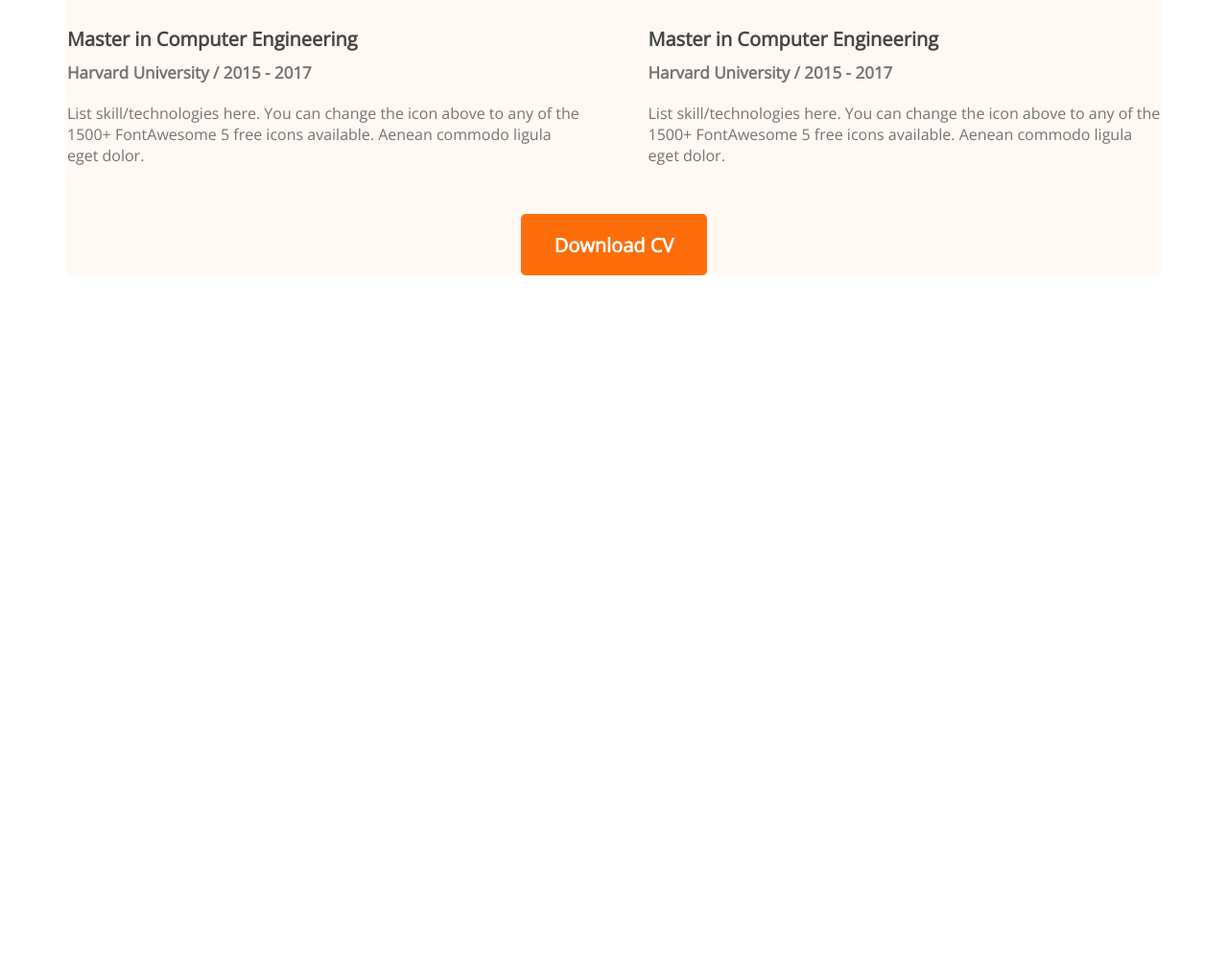
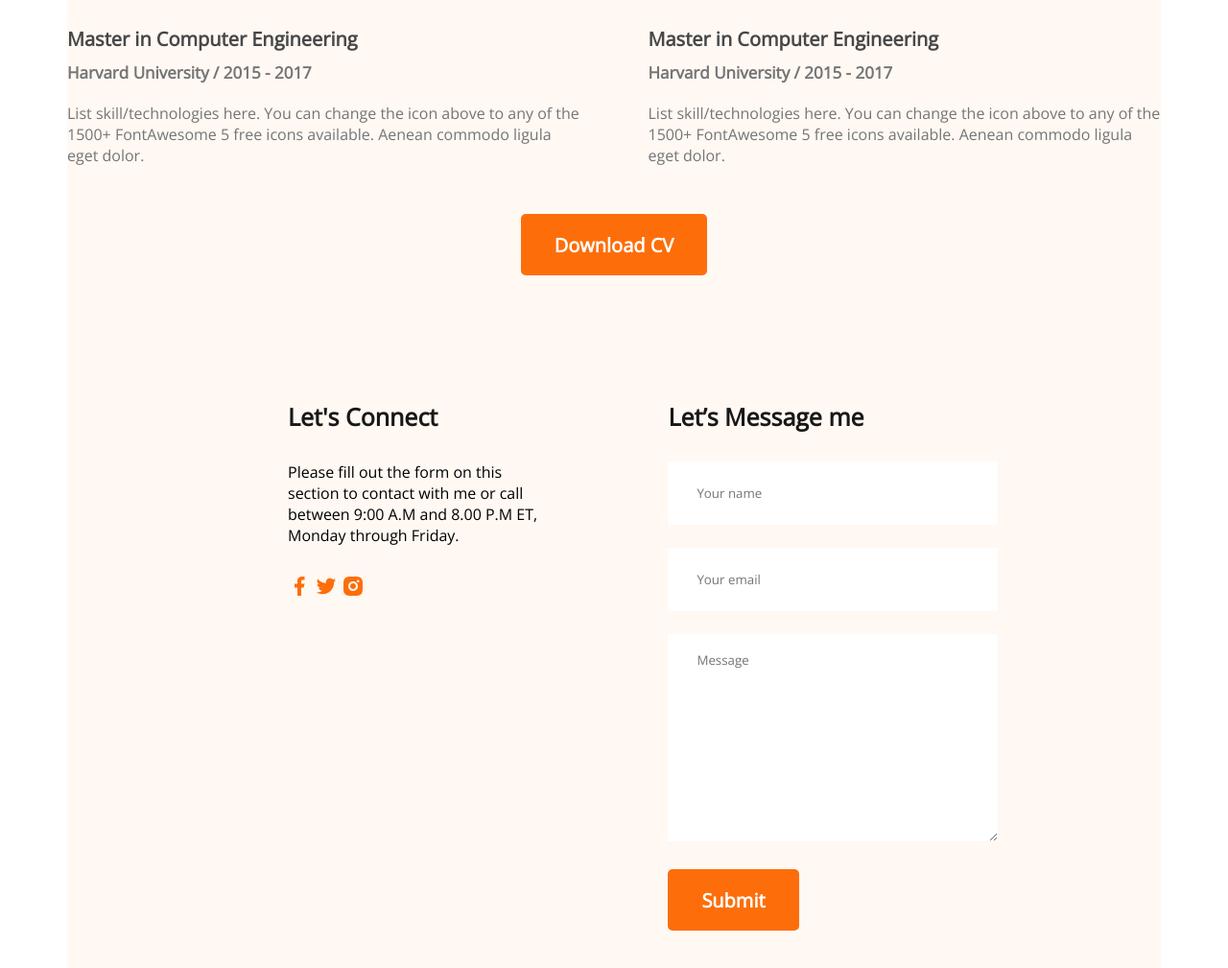
Before and after one commit to Sobuj54/developer-portfolio, a plain HTML site: page index.html in a window 1280 px wide. Shown: the part 2636-3645 px from the top of the page at 96% size. Before the commit the page ends 2923 px from the top, so only its background shows below. Drawn offline with nearby package versions, Linux system fonts and the light colour scheme.

Commit message:
final commit1

```diff
--- a/index.html
+++ b/index.html
@@ -187,6 +187,34 @@
           <button class="btn-primary">Download CV</button>
         </div>
       </section>
+      <!-- contact section -->
+      <section class="contact">
+        <div>
+          <h3 class="section-title">Let's Connect</h3>
+          <p class="section-description">
+            Please fill out the form on this section to contact with me or call
+            between 9:00 A.M and 8.00 P.M ET, Monday through Friday.
+          </p>
+          <a href=""><img src="images/icons/facebook.png" alt="" /></a>
+          <a href=""><img src="images/icons/twitter.png" alt="" /></a>
+          <a href=""><img src="images/icons/insta.png" alt="" /></a>
+        </div>
+        <div>
+          <h3 class="section-title">Let’s Message me</h3>
+          <form action="">
+            <input type="text" placeholder="Your name" />
+            <input type="text" name="" id="" placeholder="Your email" />
+            <textarea
+              name=""
+              id=""
+              cols="30"
+              rows="10"
+              placeholder="Message"
+            ></textarea>
+            <button class="btn-primary">Submit</button>
+          </form>
+        </div>
+      </section>
     </main>
     <footer></footer>
   </body>
--- a/styles/portfolio.css
+++ b/styles/portfolio.css
@@ -183,3 +183,29 @@ main {
   margin-top: 50px;
   text-align: center;
 }
+/* section styles */
+.contact .section-title {
+  text-align: left;
+}
+.contact {
+  display: flex;
+  gap: 117px;
+  background: #fff8f3;
+  padding: 130px 230px;
+}
+.contact .section-description {
+  margin-bottom: 30px;
+}
+.contact a {
+  text-decoration: none;
+}
+.contact input,
+textarea {
+  margin-bottom: 24px;
+  border: 0;
+  width: 100%;
+  padding: 18px 30px;
+}
+.contact input {
+  height: 30px;
+}
```
